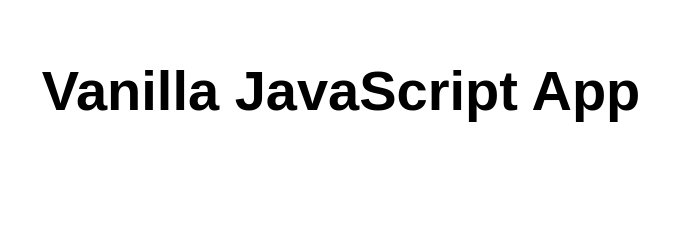
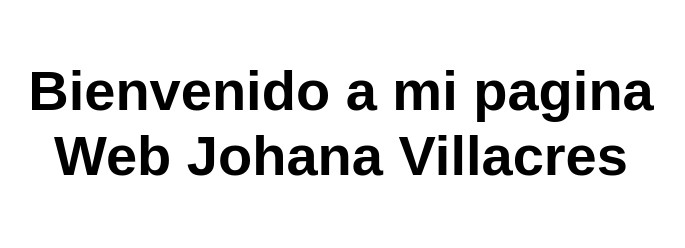
Before and after one commit to JohanaVillacres/my-first-static-web-app, a plain HTML site: page index.html in a window 1280 px wide. Shown: the whole page, without its empty margins (299-984 px from the left). Drawn offline with Linux system fonts and the light colour scheme.

Commit message:
Update index.html

```diff
--- a/index.html
+++ b/index.html
@@ -5,12 +5,12 @@
   <meta charset="UTF-8">
   <meta name="viewport" content="width=device-width, initial-scale=1.0">
   <link rel="stylesheet" href="styles.css">
-  <title>Vanilla JavaScript App</title>
+  <title>Pagina Web</title>
 </head>
 
 <body>
   <main>
-    <h1>Vanilla JavaScript App</h1>
+    <h1>Bienvenido a mi pagina Web Johana Villacres</h1>
   </main>
 </body>
 
```
